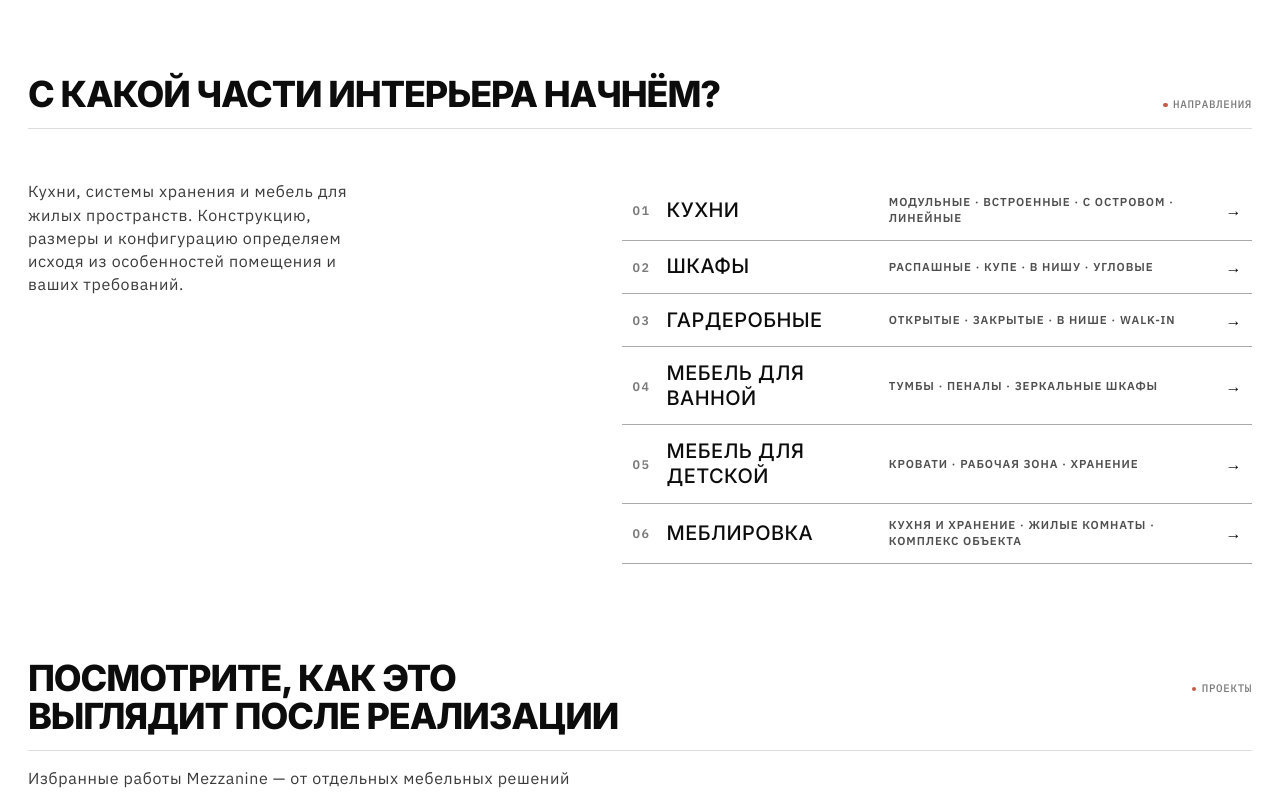
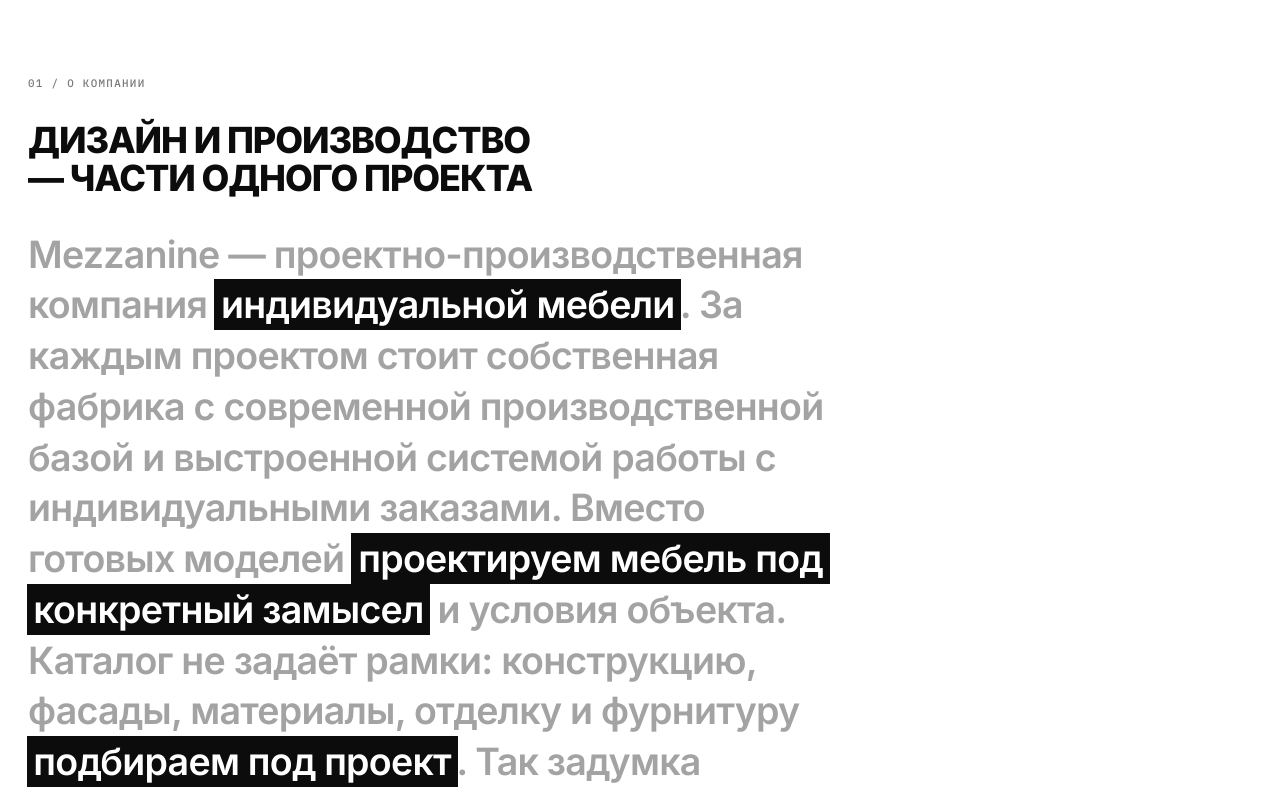
Before and after one commit to andrey-zinoviev-dev/furniture-mezzanine, a Next.js app: page / in a window 1280 px wide. Shown: the part 820-1613 px from the top of the page. Built offline with nearby package versions, Linux system fonts and the light colour scheme.

Commit message:
added about section

```diff
--- a/src/app/page.tsx
+++ b/src/app/page.tsx
@@ -66,6 +66,8 @@
           </Container>
         </div>
       </section>
+
+      <AboutSection />
 
       {/* 2. Направления — заголовок вне сетки, подпись | список ссылок */}
       <ProductionIndex />
--- a/src/components/home/about-section.module.css
+++ b/src/components/home/about-section.module.css
@@ -1,170 +1,64 @@
-/* «О нас» — светлая editorial-сетка по референсу, без тёмного фона */
+/* «О нас» — крупный типографический абзац, светлый фон */
 .section {
-  border-top: 1px solid color-mix(in srgb, var(--line) 18%, transparent);
-  border-bottom: 1px solid color-mix(in srgb, var(--line) 18%, transparent);
+  display: flex;
+  flex-direction: column;
+  align-items: flex-start;
+  gap: clamp(1.25rem, 3vw, 2rem);
+  padding-block: 0;
+  min-width: 0;
 }
 
-.meta {
-  display: flex;
-  flex-wrap: wrap;
-  align-items: center;
-  justify-content: space-between;
-  gap: 0.75rem 1.5rem;
-  padding-block: 0.85rem;
-  border-bottom: 1px solid color-mix(in srgb, var(--line) 18%, transparent);
-  font-size: 0.62rem;
-  font-weight: 600;
-  letter-spacing: 0.14em;
+.index {
+  margin: 0;
+  font-family: var(--font-mono);
+  font-size: 0.68rem;
+  font-weight: 500;
+  letter-spacing: 0.12em;
   text-transform: uppercase;
   color: var(--muted);
 }
 
-.metaGroup {
-  display: inline-flex;
-  flex-wrap: wrap;
-  align-items: center;
-  gap: 0.45rem;
-  margin: 0;
-}
-
-.metaGroup a {
-  color: inherit;
-  transition: color 160ms ease;
-}
-
-.metaGroup a:hover,
-.metaGroup a:focus-visible {
-  color: var(--foreground);
-  outline: none;
-}
-
-.hero {
-  display: grid;
-  grid-template-columns: minmax(4.5rem, 0.18fr) minmax(0, 1fr);
-  gap: 1.5rem 2rem;
-  padding-block: clamp(2rem, 5vw, 3.5rem);
-  border-bottom: 1px solid color-mix(in srgb, var(--line) 18%, transparent);
-}
-
-.index {
-  margin: 0;
-  font-size: clamp(2.5rem, 6vw, 4.5rem);
-  font-weight: 700;
-  letter-spacing: -0.04em;
-  line-height: 1;
-  color: color-mix(in srgb, var(--foreground) 28%, transparent);
-}
-
-.heroCopy {
-  display: flex;
-  flex-direction: column;
-  gap: 1.15rem;
-  min-width: 0;
-}
-
 .title {
   margin: 0;
+  max-width: 28ch;
   font-family: var(--font-h2);
-  font-size: clamp(1.35rem, 2.4vw, 1.75rem);
+  font-size: 36px;
   font-weight: 800;
-  letter-spacing: -0.02em;
+  letter-spacing: -0.03em;
   text-transform: uppercase;
-  line-height: 1.1;
+  line-height: 1.05;
+  text-wrap: balance;
 }
 
 .body {
   margin: 0;
   max-width: 52rem;
-  font-size: clamp(1.05rem, 2.1vw, 1.45rem);
-  font-weight: 500;
-  letter-spacing: 0.04em;
-  text-transform: uppercase;
-  line-height: 1.45;
-  color: var(--muted-strong);
+  font-family: var(--font-h2);
+  font-size: clamp(1.35rem, 3.2vw, 2.35rem);
+  font-weight: 600;
+  letter-spacing: -0.02em;
+  line-height: 1.35;
+  color: color-mix(in srgb, var(--foreground) 38%, transparent);
+  text-wrap: pretty;
 }
 
-.cols {
-  display: grid;
-  grid-template-columns: repeat(3, minmax(0, 1fr));
-  gap: 1.5rem 2rem;
-  padding-block: clamp(1.5rem, 3vw, 2.25rem);
-}
-
-.col {
-  display: flex;
-  flex-direction: column;
-  gap: 0.85rem;
-  min-width: 0;
-}
-
-.colLabel {
-  margin: 0;
-  display: inline-flex;
-  align-items: center;
-  gap: 0.4rem;
-  font-size: 0.62rem;
-  font-weight: 700;
-  letter-spacing: 0.16em;
-  text-transform: uppercase;
-  color: var(--muted);
-}
-
-.list {
-  display: flex;
-  flex-direction: column;
-  gap: 0.45rem;
-  margin: 0;
-  padding: 0;
-  list-style: none;
-}
-
-.list li {
-  font-size: 0.88rem;
-  line-height: 1.4;
-  color: var(--foreground);
-}
-
-.figure {
-  position: relative;
-  margin: 0;
-  aspect-ratio: 4 / 3;
-  overflow: hidden;
-  background: #1a1714;
-}
-
-.image {
-  object-fit: cover;
-}
-
-@media (max-width: 900px) {
-  .hero {
-    grid-template-columns: auto 1fr;
-    gap: 1rem 1.25rem;
-  }
-
-  .cols {
-    grid-template-columns: 1fr 1fr;
-  }
-
-  .col:last-child {
-    grid-column: 1 / -1;
-  }
+.mark {
+  color: var(--background);
+  background: var(--foreground);
+  box-decoration-break: clone;
+  -webkit-box-decoration-break: clone;
+  padding: 0.08em 0.18em;
+  margin-inline: -0.04em;
+  font-style: normal;
 }
 
 @media (max-width: 640px) {
-  .hero {
-    grid-template-columns: 1fr;
-  }
-
-  .index {
-    font-size: 2.25rem;
+  .title {
+    font-size: clamp(1.5rem, 7vw, 2rem);
   }
 
   .body {
-    letter-spacing: 0.02em;
-  }
-
-  .cols {
-    grid-template-columns: 1fr;
+    font-size: clamp(1.2rem, 5.5vw, 1.55rem);
+    line-height: 1.4;
   }
 }
--- a/src/components/home/about-section.tsx
+++ b/src/components/home/about-section.tsx
@@ -1,85 +1,30 @@
-import Image from "next/image";
-import Link from "next/link";
 import { aboutSection } from "@/lib/home-content";
-import { site } from "@/lib/site";
-import { siteRoutes } from "@/lib/routes";
 import styles from "./about-section.module.css";
 
 /**
- * Секция «О нас»: editorial-сетка со скрина —
- * мета-строка, крупный текст, три колонки снизу.
- * Светлый фон, без подписи после большого абзаца.
+ * «О нас»: крупный серый абзац (как у Mugen) на светлом фоне;
+ * ключевые фразы — белым на чёрной плашке.
  */
 export function AboutSection() {
-  const year = new Date().getFullYear();
-
   return (
     <section className={styles.section} aria-labelledby="about">
-      <div className={styles.meta}>
-        <p className={styles.metaGroup}>
-          <span>{site.name}</span>
-          <span aria-hidden="true">/</span>
-          <span>О компании</span>
-          <span aria-hidden="true">/</span>
-          <span>©{year}</span>
-        </p>
-        <p className={styles.metaGroup}>
-          <Link href={siteRoutes.about.href}>Подробнее</Link>
-          <span aria-hidden="true">/</span>
-          <Link href={siteRoutes.contacts.href}>Контакты</Link>
-        </p>
-      </div>
-
-      <div className={styles.hero}>
-        <p className={styles.index} aria-hidden="true">
-          {aboutSection.index}
-        </p>
-        <div className={styles.heroCopy}>
-          <h2 id="about" className={styles.title}>
-            {aboutSection.title}
-          </h2>
-          <p className={styles.body}>{aboutSection.body}</p>
-        </div>
-      </div>
-
-      <div className={styles.cols}>
-        <div className={styles.col}>
-          <p className={styles.colLabel}>
-            <span aria-hidden="true">↓</span> Услуги
-          </p>
-          <ul className={styles.list}>
-            {aboutSection.services.map((item) => (
-              <li key={item}>{item}</li>
-            ))}
-          </ul>
-        </div>
-
-        <div className={styles.col}>
-          <p className={styles.colLabel}>
-            <span aria-hidden="true">↓</span> Подход
-          </p>
-          <ul className={styles.list}>
-            {aboutSection.facts.map((item) => (
-              <li key={item}>{item}</li>
-            ))}
-          </ul>
-        </div>
-
-        <div className={styles.col}>
-          <p className={styles.colLabel}>
-            <span aria-hidden="true">↓</span> {aboutSection.image.credit}
-          </p>
-          <figure className={styles.figure}>
-            <Image
-              src={aboutSection.image.src}
-              alt=""
-              fill
-              sizes="(max-width: 900px) 100vw, 33vw"
-              className={styles.image}
-            />
-          </figure>
-        </div>
-      </div>
+      <p className={styles.index} aria-hidden="true">
+        {aboutSection.index} / О компании
+      </p>
+      <h2 id="about" className={styles.title}>
+        {aboutSection.title}
+      </h2>
+      <p className={styles.body}>
+        {aboutSection.body.map((part, i) =>
+          part.mark ? (
+            <mark key={i} className={styles.mark}>
+              {part.text}
+            </mark>
+          ) : (
+            <span key={i}>{part.text}</span>
+          ),
+        )}
+      </p>
     </section>
   );
 }
--- a/src/lib/home-content.ts
+++ b/src/lib/home-content.ts
@@ -48,17 +48,29 @@
 /** Индекс категорий для блока «Что производим». */
 export const productionIndex = categoryNavigator;
 
-/** Контент секции «О нас» на главной. */
+/**
+ * Секция «О нас» на главной.
+ * `body` — сегменты крупного текста: обычный = серый, mark = чёрная плашка.
+ */
 export const aboutSection = {
   index: "01",
-  title: "О нас",
-  body: "Мы проектируем и производим индивидуальную мебель под конкретное пространство: от кухни и гардеробной до комплексной меблировки объекта. Чертежи, материалы и узлы фиксируем до запуска в цех — так результат совпадает с интерьером, а не с компромиссом «по факту».",
-  services: productRoutes.map((route) => route.title),
-  facts: [
-    "Собственное производство",
-    "Проект до цеха",
-    "Монтаж своей бригадой",
-    "Одна ответственность за результат",
+  title: "Дизайн и производство — части одного проекта",
+  body: [
+    { text: "Mezzanine — проектно-производственная компания " },
+    { text: "индивидуальной мебели", mark: true },
+    {
+      text: ". За каждым проектом стоит собственная фабрика с современной производственной базой и выстроенной системой работы с индивидуальными заказами. Вместо готовых моделей ",
+    },
+    { text: "проектируем мебель под конкретный замысел", mark: true },
+    {
+      text: " и условия объекта. Каталог не задаёт рамки: конструкцию, фасады, материалы, отделку и фурнитуру ",
+    },
+    { text: "подбираем под проект", mark: true },
+    {
+      text: ". Так задумка превращается в мебель, которой действительно удобно пользоваться каждый день. Есть идея, которую хочется увидеть в своём интерьере? ",
+    },
+    { text: "Покажите её нам", mark: true },
+    { text: "." },
   ],
   image: {
     src: "/covers/proj-studio-a.jpg",
```
